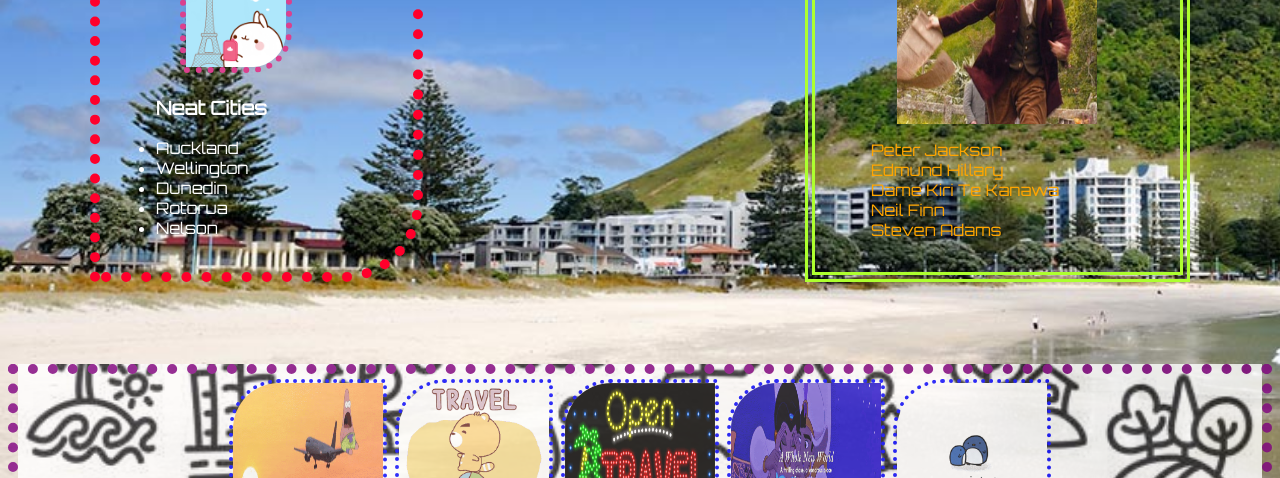
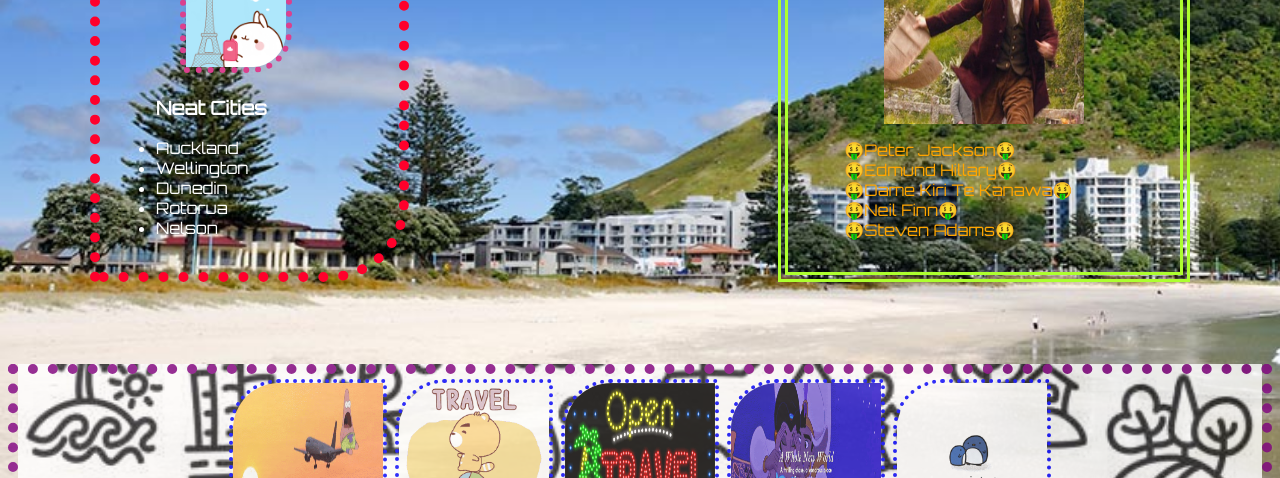
Before and after one commit to NSS-Day-Cohort-49/helloworld-say-yes-to-the-mess-git-clone-crew-1, a plain HTML site: page nz.html in a window 1280 px wide. Shown: the part 622-1100 px from the top of the page. Drawn offline with Linux system fonts and the light colour scheme.

Commit message:
added emoji

```diff
--- a/nz.html
+++ b/nz.html
@@ -62,11 +62,11 @@
 				<h3 class="citizen_header">Tubular Citizens</h3>
 				<img src="/images/hobbits2.jpg" alt="bilbo">
 				<ul class="citizen_info">
-					<li>Peter Jackson</li>
-					<li>Edmund Hillary</li>
-					<li>Dame Kiri Te Kanawa</li>
-					<li>Neil Finn</li>
-					<li>Steven Adams</li>
+					<li>🤑Peter Jackson🤑</li>
+					<li>🤑Edmund Hillary🤑</li>
+					<li>🤑Dame Kiri Te Kanawa🤑</li>
+					<li>🤑Neil Finn🤑</li>
+					<li>🤑Steven Adams🤑</li>
 				</ul>
 			</section>
 		</article>
```
